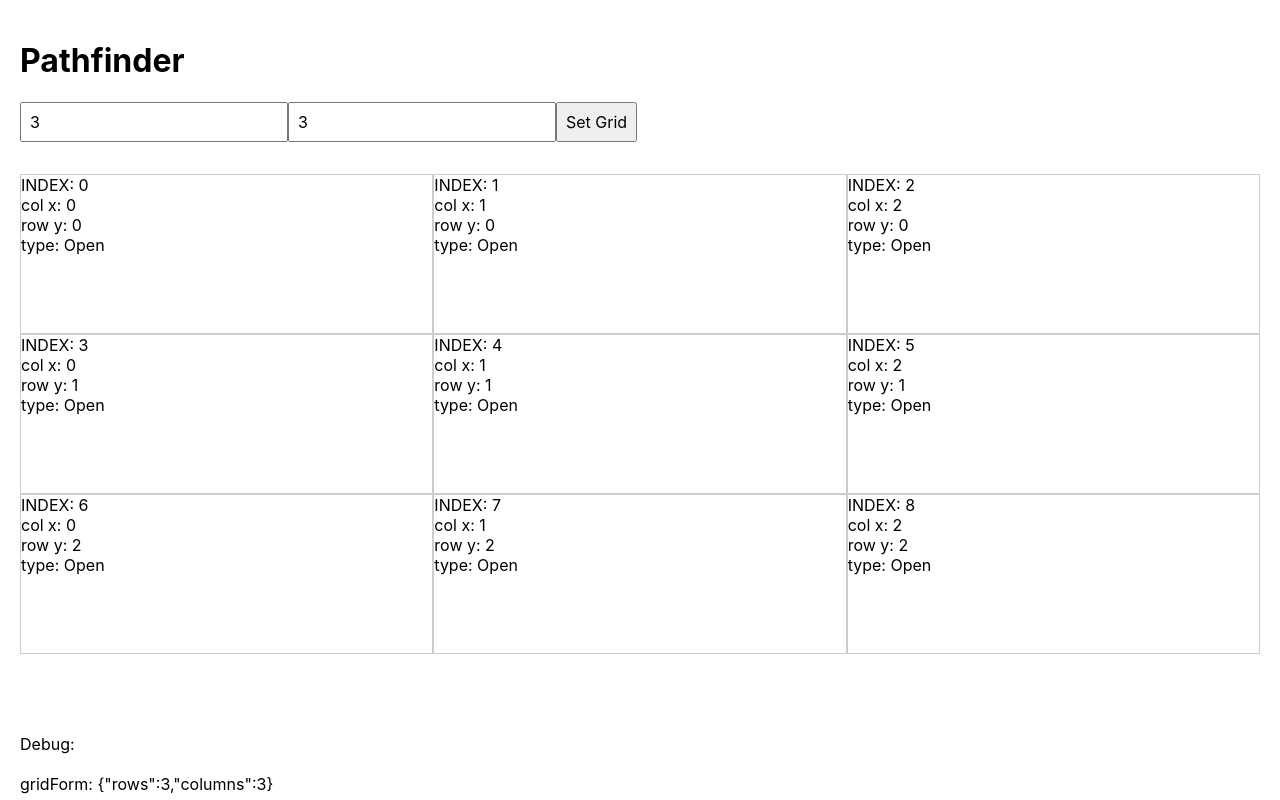
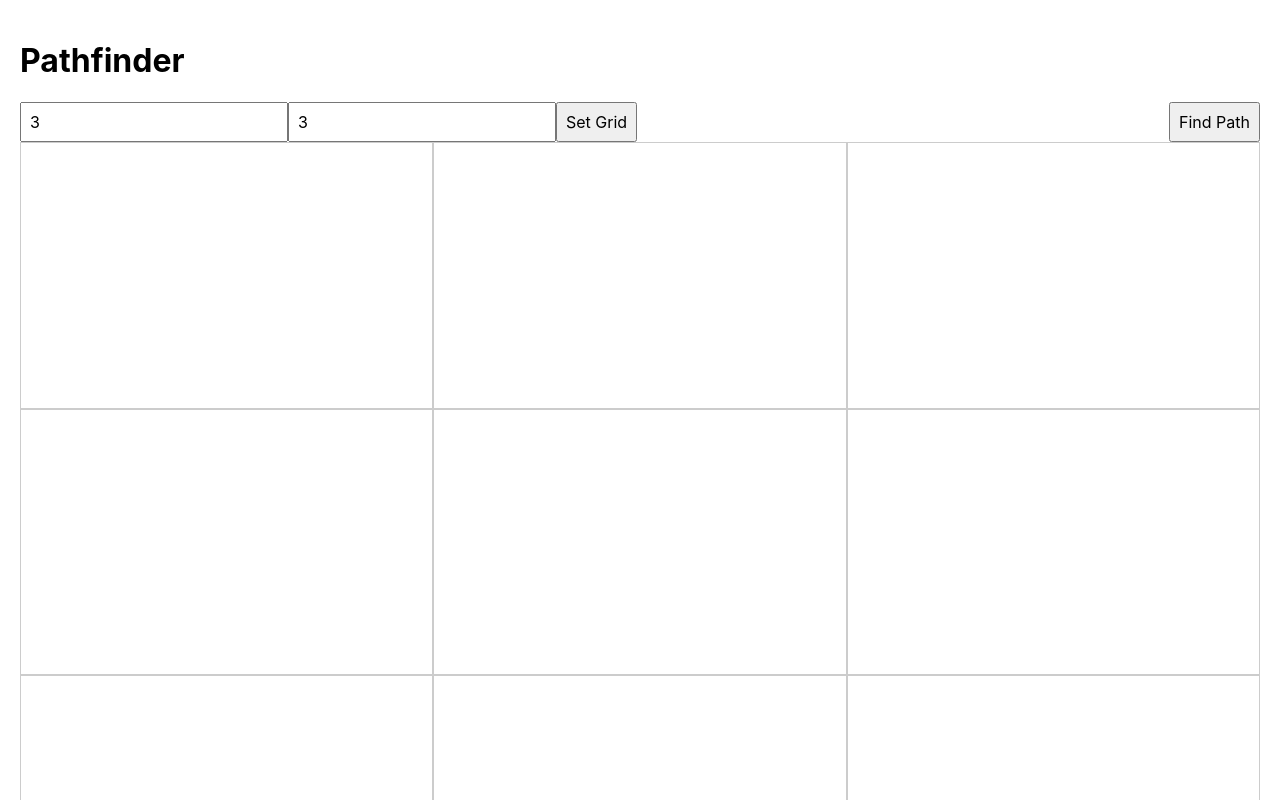
Before and after one commit to ericjames/pathfinder, a React (Create React App) app: page / in a window 1280 px wide. Both pictures are taken after a click on the button "Set Grid". Shown: the top 800 px of the page. Built offline with nearby package versions, Linux system fonts and the light colour scheme.

Commit message:
Workable V1 that could be submitted but rough around edges

```diff
--- a/src/components/App.tsx
+++ b/src/components/App.tsx
@@ -1,7 +1,8 @@
-import { AppState, CellGrid, CellStatus, CellType, GridForm } from './types';
+import { AppState, CellGrid, CellIndex, CellStatus, CellType, GridForm, PathsThroughMatrix } from './types';
 import { useEffect, useState } from 'react';
 
-import Grid from './Grid';
+import InteractiveGrid from './InteractiveGrid';
+import Paths from './Paths';
 import { getReachablePaths } from './Pathfinder';
 import styled from 'styled-components';
 
@@ -13,6 +14,11 @@ min-height: 80vh;
 margin: auto;
 
 `;
+
+const GridArea = styled.div`
+position: relative;
+height: 800px;
+`
 
 const Header = styled.header`
 
@@ -34,20 +40,24 @@ function App() {
 
   // Cell Grid form of cells is only used for path traversal
   const [cellGrid, setCellGrid] = useState<CellGrid>([]);
+  const [paths, setPaths] = useState<PathsThroughMatrix>([]);
 
-  // @TODO Path draw
-  const [paths, setPaths] = useState([]);
+  // useEffect(() => {
+  //   // @Debugging only
+  //   createCellGrid();
+  // }, [gridForm]);
 
-  useEffect(() => {
-    // @Debugging only
-    createCells();
-  }, [gridForm]);
-
-  const createCells = () => {
+  const createCellGrid = () => {
     // Reset app
     setAppState(AppState.Start);
+    setCells([]);
+    setCellGrid([]);
+    setPaths([]);
 
-    if (gridForm.rows && gridForm.columns) {
+    if (!gridForm.rows || !gridForm.columns) {
+      return alert("Please provide positive numbers for rows and columns");
+    }
+
     const cellCount = gridForm.rows * gridForm.columns;
 
     // Create our main tracking array of cells
@@ -77,12 +87,10 @@ function App() {
 
     setCells(newCells);
     setCellGrid(rows);
-    } else {
-      alert("Please provide positive numbers for rows and columns");
-    }
+
   }
 
-  const onCellClick = (cell: CellStatus) => {
+  const selectCellAndChangeAppState = (cell: CellStatus) => {
 
     if (appState === AppState.Start) {
       setCellStart(cell);
@@ -105,7 +113,6 @@ function App() {
     const newCells = [...cells];
     newCells[cell.index].type = CellType.End;
     setCells(newCells);
-    setPath();
   }
 
   const setCellBlocked = (cell: CellStatus) => {
@@ -114,21 +121,26 @@ function App() {
     setCells(newCells);
   }
 
-  const setPath = () => {
+  const determinePaths = () => {
+
+    if (appState === AppState.Start) {
+      return alert("Pick a starting cell");
+    }
+    if (appState === AppState.End) {
+      return alert("Pick a ending cell");
+    }
 
     // Find all paths to the target
     const paths = getReachablePaths(cellGrid);
+    console.log("Cells are", cells);
     console.log("Reachable", paths);
 
-    // for (let i = 0; i < rows.length; i++) {
-
-    // }
-
-
+    if (paths && paths.length > 0) {
+      setPaths(paths);
+    } else {
+      alert("No paths found :(");
     }
-
-
-
+  }
 
   return (
     <AppWrapper>
@@ -139,9 +151,14 @@ function App() {
 
         <input value={gridForm.rows} onChange={(e) => { setGridForm({ ...gridForm, rows: parseFloat(e.target.value) }) }} type="number" />
         <input value={gridForm.columns} onChange={(e) => { setGridForm({ ...gridForm, columns: parseFloat(e.target.value) }) }} type="number" />
-        <button onClick={createCells}>Set Grid</button>
+        <button onClick={createCellGrid}>Set Grid</button>
 
-        <Grid gridForm={gridForm} cells={cells} onCellClick={onCellClick} />
+        {cells.length > 0 && <button style={{float: 'right'}}onClick={determinePaths}>Find Path</button>}
+
+        <GridArea>
+          <InteractiveGrid gridForm={gridForm} cells={cells} selectCellAndChangeAppState={selectCellAndChangeAppState} />
+          <Paths gridForm={gridForm} cells={cells} cellGrid={cellGrid} paths={paths} />
+        </GridArea>
 
         <br /><br /><br /><br />
         Debug:<br /><br />
--- a/src/components/Cell.tsx
+++ /dev/null
@@ -1,53 +0,0 @@
-import { CellStatus, CellType, GridForm, OnCellClick } from './types';
-
-import styled from 'styled-components';
-
-type CellProps = {
-    cell: CellStatus;
-    onCellClick: OnCellClick;
-    gridForm: GridForm;
-};
-
-const CellWrapper = styled.div`
-flex: 1 1 auto;
-height: 10em;
-flex-wrap: wrap;
-border: 1px solid #ccc;
-box-sizing: border-box;
-`;
-
-export default function Cell({ cell, gridForm, onCellClick }: CellProps) {
-    // console.log("CELL", cell);
-
-    // Visual rows via CSS
-    let backgroundColor = '';
-    switch (cell.type) {
-        case CellType.Start:
-            backgroundColor = 'green';
-            break;
-        case CellType.End:
-            backgroundColor = '#aa0000';
-            break;
-        case CellType.Blocked:
-            backgroundColor = '#eee';
-            break;
-        default:
-    }
-
-    const style = {
-        flexBasis: (100 / gridForm.rows) + '%',
-        backgroundColor,
-    };
-
-    return (
-        <CellWrapper onClick={() => onCellClick(cell)} style={style}>
-
-            INDEX: {cell && cell.index}<br />
-            col x: {cell && cell.x}<br />
-            row y: {cell && cell.y}<br />
-            type: {cell && CellType[cell.type]}<br />
-            {/* traversed: {cell && cell.traversed} */}
-
-        </CellWrapper>
-    )
-}
--- /dev/null
+++ b/src/components/GenericCell.tsx
@@ -0,0 +1,40 @@
+import { CellStatus, CellType, GridForm, OnCellClick } from './types';
+
+import { ReactNode } from 'react';
+import styled from 'styled-components';
+
+type CellProps = {
+    cell: CellStatus;
+    gridForm: GridForm;
+    children?: JSX.Element[] | JSX.Element;
+    onCellClick?: OnCellClick;
+};
+
+const CellWrapper = styled.div`
+flex: 0 0 auto;
+height: auto;
+flex-wrap: wrap;
+border: 1px solid #ccc;
+box-sizing: border-box;
+`;
+
+export default function GenericCell({ cell, gridForm, onCellClick, children }: CellProps) {
+    // console.log("CELL", cell);
+
+    const style = {
+        flexBasis: (100 / gridForm.rows) + '%',
+        height: (100 / gridForm.columns) + '%',
+    };
+
+    const onGenericCellClick = () => {
+        if (onCellClick) {
+            onCellClick(cell);
+        }
+    }
+
+    return (
+        <CellWrapper onClick={onGenericCellClick} style={style}>
+            {children}
+        </CellWrapper>
+    )
+}
--- /dev/null
+++ b/src/components/GenericGrid.tsx
@@ -0,0 +1,22 @@
+import { CellStatus, GridForm, OnCellClick } from './types';
+
+import Cell from './GenericCell';
+import styled from 'styled-components';
+
+type GridProps = {
+    children: JSX.Element[] | JSX.Element;
+}
+
+const GridWrapper = styled.div`
+    height: 100%;
+    display: flex;
+    flex-wrap: wrap;
+`;
+
+export default function GenericGrid({ children }: GridProps) {
+    return (
+        <GridWrapper>
+            {children}
+        </GridWrapper>
+    )
+}
--- a/src/components/Grid.tsx
+++ /dev/null
@@ -1,32 +0,0 @@
-import { CellStatus, GridForm, OnCellClick } from './types';
-
-import Cell from './Cell';
-import styled from 'styled-components';
-
-type GridProps = {
-    gridForm: GridForm;
-    cells: Array<CellStatus> | [];
-    onCellClick: OnCellClick;
-};
-
-const GridWrapper = styled.div`
-margin-top: 2em;
-    min-height: 40vh;
-    display: flex;
-    flex-wrap: wrap;
-`;
-
-export default function Grid({ gridForm, cells, onCellClick }: GridProps) {
-    // console.log("Grid changed", cells);
-
-    const renderCells = () => {
-        return cells.map((cell, i) => (<Cell key={i} cell={cell} gridForm={gridForm} onCellClick={onCellClick} />));
-    }
-    return (
-        <GridWrapper>
-
-            {cells && cells.length > 0 && renderCells()}
-
-        </GridWrapper>
-    )
-}
--- /dev/null
+++ b/src/components/InteractiveGrid.tsx
@@ -0,0 +1,72 @@
+import { CellStatus, CellType, GridForm, OnCellClick } from './types';
+
+import GenericCell from './GenericCell';
+import GenericGrid from './GenericGrid';
+import React from 'react';
+import styled from 'styled-components';
+
+type GridProps = {
+    gridForm: GridForm;
+    cells: Array<CellStatus> | [];
+    selectCellAndChangeAppState: OnCellClick;
+};
+
+type UICellProps = {
+    type: CellType
+}
+
+const GridWrapper = styled.div`
+    margin-top: 2em;
+`;
+
+const UICell = styled.div<UICellProps>`
+width: 80%;
+height: 80%;
+margin: 5% auto;
+box-sizing: border-box;
+border-radius: 2em;
+// padding: 1em;
+text-align: center;
+background: ${props => {
+        switch (props.type) {
+            case CellType.Start:
+                return 'green';
+            case CellType.End:
+                return '#aa0000';
+            case CellType.Blocked:
+                return '#ccc';
+            default:
+        }
+    }};
+&:hover {
+    background-color: #eee;
+}
+`;
+
+
+
+export default function InteractiveGrid({ gridForm, cells, selectCellAndChangeAppState }: GridProps) {
+    // console.log("Grid changed", cells);
+
+
+    return (
+        <GenericGrid>
+            <>
+                {cells && cells.length > 0 && cells.map((cell, i) => (
+                    <GenericCell key={i} cell={cell} gridForm={gridForm} onCellClick={selectCellAndChangeAppState}>
+                        <UICell type={cell.type}>
+                            {cell.type === CellType.Start ? 'Starting Point' : ''}
+                            {cell.type === CellType.End ? 'Ending Point' : ''}
+                            {cell.type === CellType.Blocked ? 'Blocked!' : ''}
+                            {/* {cell.index} */}
+                            {/* INDEX: {cell && cell.index}<br />
+                            col x: {cell && cell.x}<br />
+                            row y: {cell && cell.y}<br />
+                            type: {cell && CellType[cell.type]}<br /> */}
+                        </UICell>
+                    </GenericCell>
+                ))}
+            </>
+        </GenericGrid>
+    )
+}
--- /dev/null
+++ b/src/components/Paths.tsx
@@ -0,0 +1,63 @@
+import { CellGrid, CellStatus, CellType, GridForm, OnCellClick, PathsThroughMatrix } from './types';
+
+import GenericCell from './GenericCell';
+import GenericGrid from './GenericGrid';
+import PathOverlay from './PathOverlay';
+import styled from 'styled-components';
+
+type PathsProps = {
+    paths: PathsThroughMatrix;
+    gridForm: GridForm;
+    cellGrid: CellGrid;
+    cells: Array<CellStatus>;
+};
+
+// Super imposed upon the UI grid
+const PathsWrapper = styled.div`
+position: absolute;
+top: 0;
+left: 0;
+width: 100%;
+height: 100%;
+z-index: 1;
+`;
+
+const PathCell = styled.div`
+font-size: 2em;
+font-weight: bold;
+display: flex;
+align-items: center;
+height: 100%;
+`;
+
+export default function Paths({ gridForm, cellGrid, paths, cells }: PathsProps) {
+
+    const colors = ['#ff00ff', '#FFB399', '#00ff00', '#0000ff', '#00B3E6',
+        '#E6B333', '#3366E6', '#999966', '#99FF99', '#B34D4D',
+        '#80B300', '#809900', '#E6B3B3', '#6680B3', '#66991A',
+        '#FF99E6', '#CCFF1A', '#FF1A66', '#E6331A', '#33FFCC',
+        '#66994D', '#B366CC', '#4D8000', '#B33300', '#CC80CC'];
+
+    return <>
+        {paths && paths.map((path, p) => {
+            console.log("PATH", path);
+            return (
+                <PathsWrapper>
+                    <GenericGrid key={p}>
+                        {cells && cells.map((cell, c) =>
+                            <GenericCell key={c} gridForm={gridForm} cell={cell}>
+                                <PathCell style={{
+                                    color: colors[p],
+                                    marginLeft: p * 30
+                                }}>
+                                    {path.indexOf(cell.index) !== -1 ? path.indexOf(cell.index) : ''}
+                                </PathCell>
+                            </GenericCell>
+                        )}
+                    </GenericGrid>
+                </PathsWrapper>
+            )
+        })
+        }
+    </>
+}
```
Also changed, not shown: src/components/PathOverlay.tsx (added, +28 -0 lines), src/components/Pathfinder.ts (+11 -9 lines). Lines whose indentation alone changed are shown as unchanged.
